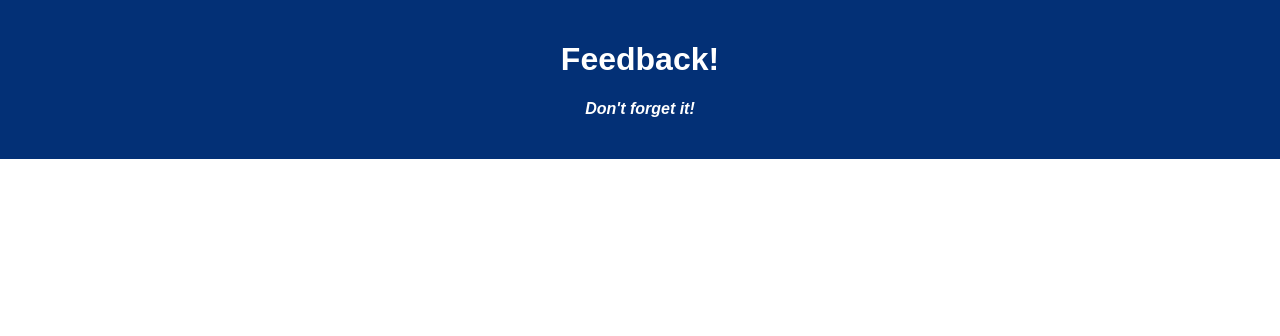
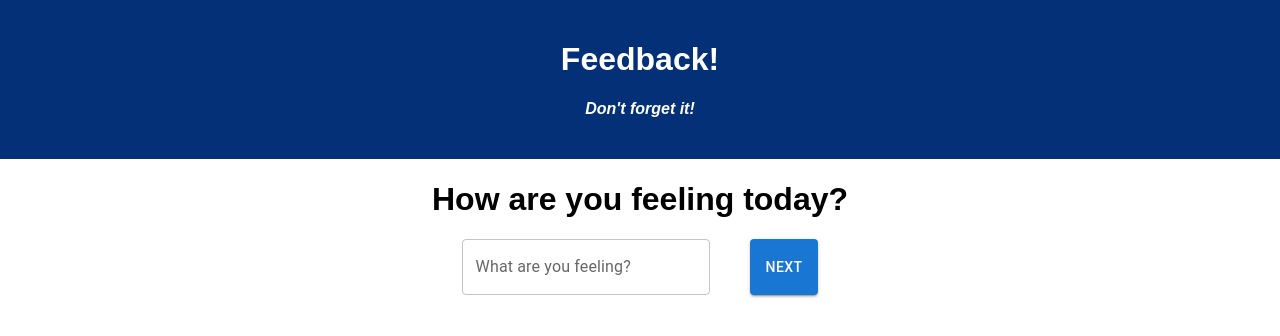
Before and after one commit to Thomas-Vargas/weekend-redux-feedback-loop, a React (Create React App) app: page / in a window 1280 px wide. Shown: the top 336 px of the page. Built offline with nearby package versions, Linux system fonts and the light colour scheme.

Commit message:
Set up file structure and routes for first two pages.

```diff
--- a/package.json
+++ b/package.json
@@ -4,6 +4,9 @@
   "private": true,
   "proxy": "http://localhost:5000",
   "dependencies": {
+    "@emotion/react": "^11.10.6",
+    "@emotion/styled": "^11.10.6",
+    "@mui/material": "^5.11.15",
     "axios": "^0.21.1",
     "express": "^4.17.1",
     "pg": "^8.2.1",
--- a/src/components/App/App.css
+++ b/src/components/App/App.css
@@ -21,3 +21,9 @@
 h4 {
   font-style: italic;
 }
+
+.flex {
+  display: flex;
+  justify-content: center;
+  gap: 40px;
+}
--- a/src/components/App/App.jsx
+++ b/src/components/App/App.jsx
@@ -1,6 +1,9 @@
 import React from 'react';
 import axios from 'axios';
 import './App.css';
+import FeelingForm from '../FeelingForm/FeelingForm';
+import { HashRouter as Router, Route, Link} from "react-router-dom";
+import UnderstandingForm from '../UnderstandingForm/UnderstandingForm';
 
 function App() {
 
@@ -10,6 +13,15 @@ function App() {
         <h1 className='App-title'>Feedback!</h1>
         <h4>Don't forget it!</h4>
       </header>
+
+      <Router>
+        <Route path='/' exact>
+          <FeelingForm to='/' />
+        </Route>
+        <Route path='/understanding-form' exact>
+          <UnderstandingForm />
+        </Route>
+      </Router>
     </div>
   );
 }
--- /dev/null
+++ b/src/components/FeelingForm/FeelingForm.jsx
@@ -0,0 +1,31 @@
+import { TextField, Button } from "@mui/material";
+import { useHistory } from "react-router-dom";
+
+const FeelingForm = () => {
+  const history = useHistory();
+
+  const handleClick = () => {
+    console.log("hello");
+    history.push('/understanding-form')
+  };
+
+  return (
+    <>
+      <h1>How are you feeling today?</h1>
+      <div className="flex">
+        <TextField
+          onChange={(event) => console.log(event.target.value)}
+          id="outlined-basic"
+          label="What are you feeling?"
+          variant="outlined"
+          type="number"
+        />
+        <Button onClick={handleClick} variant="contained">
+          Next
+        </Button>
+      </div>
+    </>
+  );
+};
+
+export default FeelingForm;
--- /dev/null
+++ b/src/components/UnderstandingForm/UnderstandingForm.jsx
@@ -0,0 +1,21 @@
+import { TextField, Button } from "@mui/material";
+
+const UnderstandingForm = () => {
+  return (
+    <>
+      <h1>How well are you understanding the content?</h1>
+      <div className="flex">
+        <TextField
+          onChange={(event) => console.log(event.target.value)}
+          id="outlined-basic"
+          label="Understanding?"
+          variant="outlined"
+          type="number"
+        />
+        <Button variant="contained">Next</Button>
+      </div>
+    </>
+  );
+};
+
+export default UnderstandingForm;
```
Also changed, not shown: src/components/CommentsForm/ComentsForm.jsx (added), src/components/Review/Review.jsx (added), src/components/Success/Success.jsx (added), src/components/SupportedForm/SupportedForm.jsx (added), 1 other file (tests, documents, lock files or other folders).
